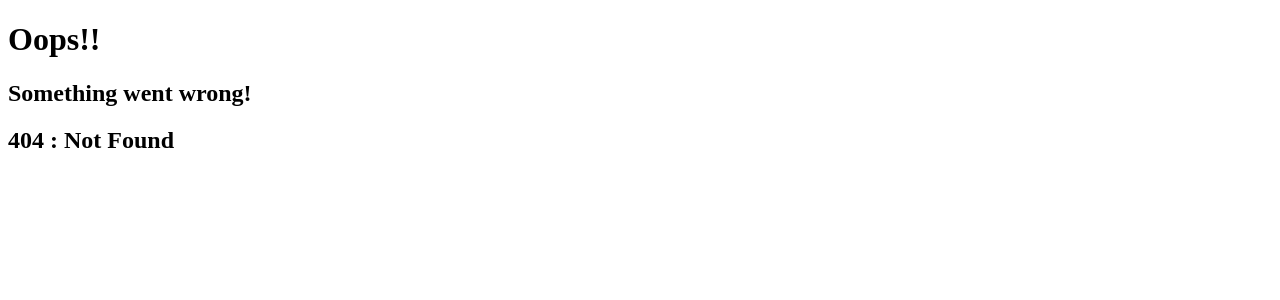
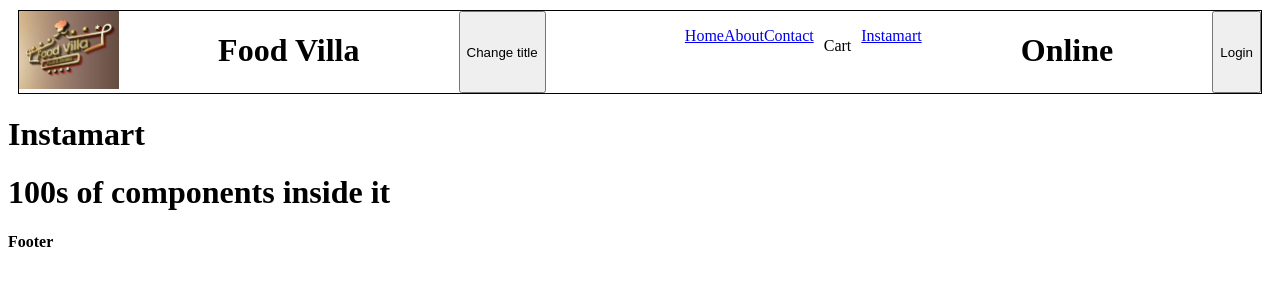
Before and after one commit to aravind-ganta/Hello-React, a React (Vite) app: page /instamart in a window 1280 px wide. Before the commit this address had no page. Shown: the top 300 px of the page. Built offline with nearby package versions, Linux system fonts and the light colour scheme.

Commit message:
Custom Hooks

```diff
--- a/src/App.js
+++ b/src/App.js
@@ -1,4 +1,4 @@
-import React from "react";
+import React, { lazy, Suspense } from "react";
 import ReactDOM from "react-dom/client";
 import Header from "./components/Header";
 import Body from "./components/Body";
@@ -7,55 +7,66 @@ import Error from "./components/Error";
 import { createBrowserRouter, RouterProvider, Outlet } from "react-router-dom";
 import About from "./components/About";
 import Contact from "./components/Contact";
-import RestaurantMenu from "./components/Restaurantmenu";
+import RestaurantMenu from "./components/RestaurantMenu";
 import Profile from "./components/ProfileClass";
+import Shimmer from "./components/Shimmer.js";
+
+//Chunking, Code Splitting, Dynamic Bundling,
+const Instamart = lazy(() => import("./components/Instamart"));
 
 // React.Fragment
 const AppLayout = () => {
   return (
     <React.Fragment>
       <Header />
-      <Outlet/>
+      <Outlet />
       <Footer />
     </React.Fragment>
   );
 };
 
-const appRouter=createBrowserRouter([
+const appRouter = createBrowserRouter([
   {
     path: "/",
-    element: <AppLayout/>,
-    errorElement: <Error/>,
-    children:[
+    element: <AppLayout />,
+    errorElement: <Error />,
+    children: [
       {
         path: "/",
-        element: <Body/>,
+        element: <Body />,
       },
       {
         path: "/about",
-        element: <About/>,
-        children:[
+        element: <About />,
+        children: [
           {
-            path:"profile",
-            element:<Profile/>,
-          }
-        ]
+            path: "profile",
+            element: <Profile />,
+          },
+        ],
       },
       {
         path: "/contact",
-        element: <Contact/>,
+        element: <Contact />,
       },
       {
         path: "/restaurant/:id",
-        element: <RestaurantMenu/>,
+        element: <RestaurantMenu />,
+      },
+      {
+        path: "/instamart",
+        element: (
+          <Suspense fallback={<Shimmer/>}>
+            <Instamart />
+          </Suspense>
+        ),
       },
     ],
   },
-
-])
+]);
 
 const root = ReactDOM.createRoot(document.getElementById("root"));
 
 // pass react element inside the root
 // override everything inside root element and replace
-root.render(<RouterProvider router={appRouter}/>);
+root.render(<RouterProvider router={appRouter} />);
--- a/src/components/Body.js
+++ b/src/components/Body.js
@@ -3,17 +3,8 @@ import { restaurantList } from "../config";
 import RestrauntCard from "./RestaurantCard.js";
 import Shimmer from "./Shimmer.js";
 import { Link } from "react-router-dom";
-// what is state
-// what is Hooks? Normal function
-// what is useState
-
-function filterData(searchText, restaurants) {
-  const filterData = restaurants.filter((restaurant) =>
-    restaurant?.info?.name?.toLowerCase().includes(searchText.toLowerCase())
-  );
-  return filterData;
-}
-
+import { filterData } from "../utils/helper.js";
+import useOnline from "../utils/useOnline.js";
 const Body = () => {
   //   const searchTxt = "KFC";
   const [restaurants, setRestaurants] = useState([]);
@@ -41,6 +32,11 @@ const Body = () => {
   }
   console.log("render");
 
+  const isOnline=useOnline();
+
+  if (!isOnline){
+    return <h1>Offline, please check your internet connection!</h1>
+  }
   // Conditional Rendering
   // If my restaurant is empty => shimmer ui
   // if restaurant has data => actual data ui
--- a/src/components/Header.js
+++ b/src/components/Header.js
@@ -1,6 +1,7 @@
 import { useState } from "react";
 import Logo from "../assets/img/foodvilla.jpg";
 import { Link } from "react-router-dom";
+import useOnline from "../utils/useOnline";
 
 const authenticateUser = () => {
   return true;
@@ -20,6 +21,7 @@ export const Title = () => (
 const Header = () => {
   const [isLogIn, setIsLogIn] = useState(false);
   const [title, setTitle] = useState("Food Villa");
+  const isOnline=useOnline();
   // console.log("rendered");
   return (
     <div className="header">
@@ -38,8 +40,12 @@ const Header = () => {
             <li>Contact</li>
           </Link>
           <li>Cart</li>
+          <Link to="/instamart">
+            <li>Instamart</li>
+          </Link>
         </ul>
       </div>
+      <h1>{isOnline?"Online":"Offline"}</h1>
       {
         //JS Expressions & not Statements
         isLogIn ? (
--- /dev/null
+++ b/src/components/Instamart.js
@@ -0,0 +1,10 @@
+const Instamart=()=>{
+    return(
+        <div>
+            <h1>Instamart</h1>
+            <h1>100s of components inside it</h1>
+        </div>
+    )
+};
+
+export default Instamart;
--- a/src/components/RestaurantMenu.js
+++ b/src/components/RestaurantMenu.js
@@ -2,32 +2,16 @@ import { useEffect, useState } from "react";
 import { useParams } from "react-router-dom";
 import { IMG_CDN_URL } from "../config";
 import Shimmer from "./Shimmer";
+import useRestaurant from "../utils/useRestaurant";
 
 const RestaurantMenu = () => {
-  // how to read dynamic URL params
   const { id } = useParams();
+  console.log(useRestaurant(id));
+  const {restaurant, menu} = useRestaurant(id);
 
-  const [restaurant, setRestaurant] = useState([]);
-  const [menu, setMenu] = useState([]);
-
-  useEffect(() => {
-    getRestaurantInfo();
-  }, []);
-
-  async function getRestaurantInfo() {
-    const data = await fetch(
-      "https://www.swiggy.com/dapi/menu/pl?page-type=REGULAR_MENU&complete-menu=true&lat=17.5212527&lng=78.35079879999999&restaurantId="+id
-    );
-    const json = await data.json();
-    const res = json?.data?.cards[2]?.card?.card?.info;
-    const menu =
-      json?.data?.cards[4]?.groupedCard?.cardGroupMap?.REGULAR?.cards[2]?.card
-        ?.card?.itemCards;
-    setRestaurant(res);
-    setMenu(menu);
-    console.log(menu);
-  }
-  return (!restaurant)? <Shimmer/>:(
+  return !restaurant ? (
+    <Shimmer />
+  ) : (
     <div className="menu">
       <div>
         <h1>Restaurant id: {id}</h1>
--- a/src/config.js
+++ b/src/config.js
@@ -1,5 +1,5 @@
 export const IMG_CDN_URL="https://media-assets.swiggy.com/swiggy/image/upload/fl_lossy,f_auto,q_auto,w_660,h_320/";
-
+export const FETCH_MENU_URL="https://www.swiggy.com/dapi/menu/pl?page-type=REGULAR_MENU&complete-menu=true&lat=17.5212527&lng=78.35079879999999&restaurantId=";
 export const restaurantList = [
   {
       "info": {
--- /dev/null
+++ b/src/utils/helper.js
@@ -0,0 +1,6 @@
+export function filterData(searchText, restaurants) {
+  const filterData = restaurants.filter((restaurant) =>
+    restaurant?.info?.name?.toLowerCase().includes(searchText.toLowerCase())
+  );
+  return filterData;
+}
--- /dev/null
+++ b/src/utils/useOnline.js
@@ -0,0 +1,22 @@
+import { useEffect, useState } from "react";
+
+const useOnline = () => {
+  const [isOnline, setIsOnline] = useState(true);
+  useEffect(() => {
+    const handleOnline = () => {
+      setIsOnline(true);
+    };
+    const handleOffline = () => {
+      setIsOnline(false);
+    };
+    window.addEventListener("online", handleOnline);
+    window.addEventListener("offline", handleOffline);
+    return () => {
+      window.removeEventListener("online", handleOnline);
+      window.removeEventListener("offline", handleOffline);
+    };
+  }, []);
+  return isOnline;
+};
+
+export default useOnline;
--- /dev/null
+++ b/src/utils/useRestaurant.js
@@ -0,0 +1,25 @@
+import { useState, useEffect } from "react";
+import { FETCH_MENU_URL } from "../config";
+const useRestaurant = (id) => {
+  const [restaurant, setRestaurant] = useState(null);
+  const [menu, setMenu] = useState([]);
+  // get data from API
+  useEffect(() => {
+    getRestaurantInfo();
+  }, []);
+
+  async function getRestaurantInfo() {
+    const data = await fetch(FETCH_MENU_URL + id);
+    const json = await data.json();
+    const res = json?.data?.cards[2]?.card?.card?.info;
+    const menu =
+      json?.data?.cards[4]?.groupedCard?.cardGroupMap?.REGULAR?.cards[2]?.card
+        ?.card?.itemCards;
+    setRestaurant(res);
+    setMenu(menu);
+  }
+  // return res data
+  return {restaurant, menu};
+};
+
+export default useRestaurant;
```
